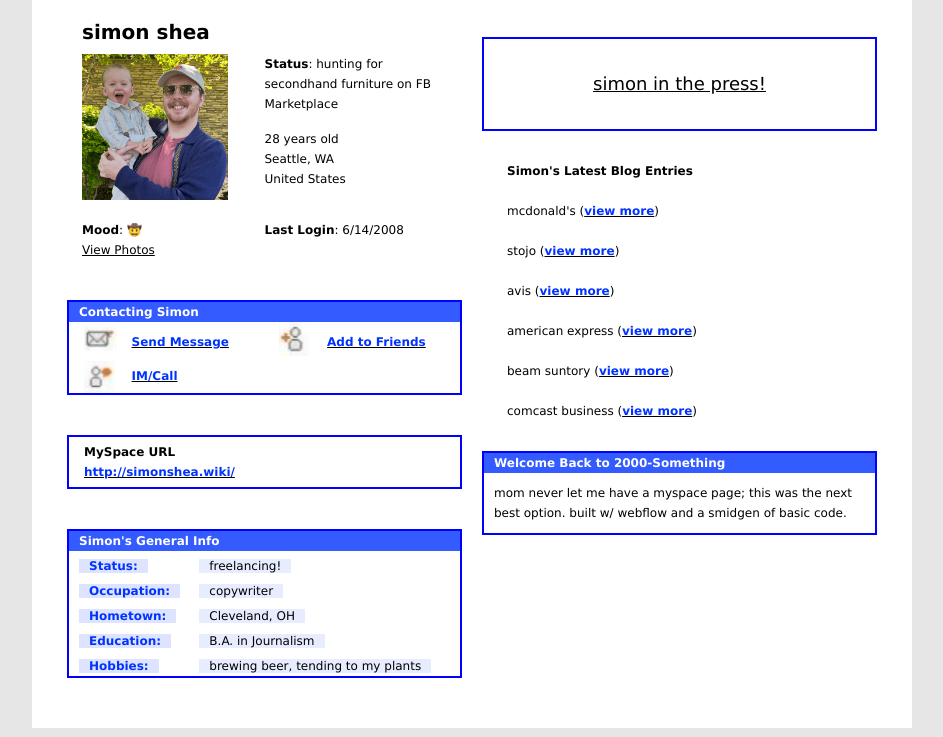
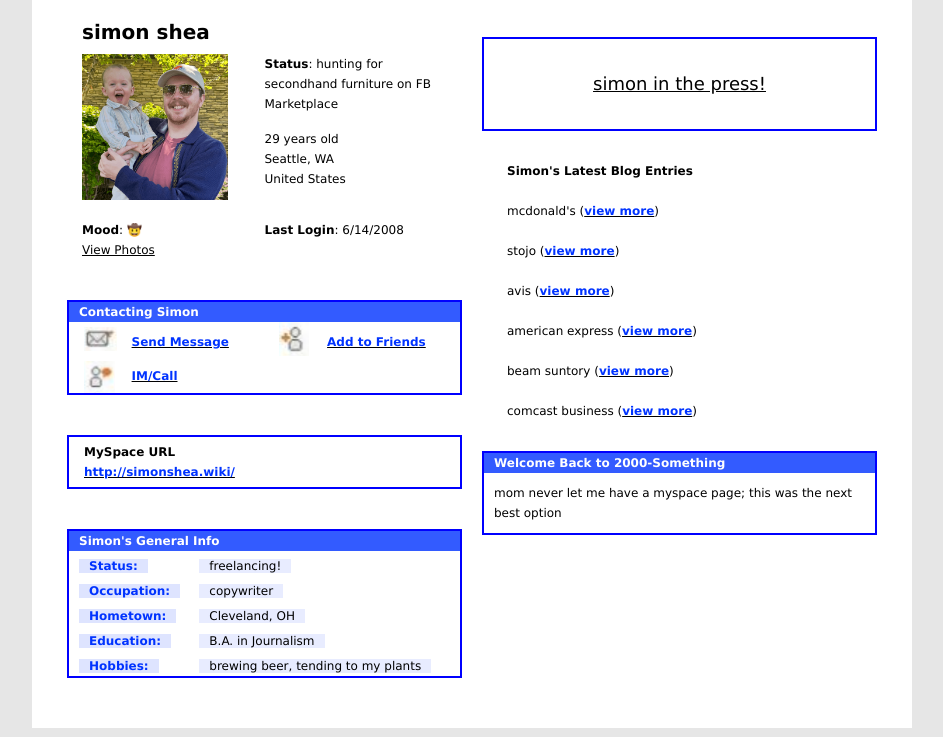
Before and after one commit to siiiiiiimon/simonportfolio, a plain HTML site: page index.html in a window 1280 px wide. Shown: the part 63-800 px from the top of the page, without its empty margins (168-1111 px from the left). Drawn offline with nearby package versions, Linux system fonts and the light colour scheme; a script that the page names is missing.

Commit message:
Update index.html

```diff
--- a/index.html
+++ b/index.html
@@ -85,7 +85,7 @@
           <div class="w-col w-col-6"><img src="images/simon_harrison.png" sizes="(max-width: 479px) 96vw, (max-width: 767px) 97vw, (max-width: 7158px) 24vw, 1718px" srcset="images/simon_harrison-p-500.png 500w, images/simon_harrison-p-800.png 800w, images/simon_harrison-p-1080.png 1080w, images/simon_harrison-p-1600.png 1600w, images/simon_harrison.png 1718w" alt="" class="image"></div>
           <div class="w-col w-col-6">
             <div class="text-block-status"><strong>Status</strong>: hunting for secondhand furniture on FB Marketplace<br></div>
-            <div class="text-block-info">28 years old<br>Seattle, WA<br>United States<br></div>
+            <div class="text-block-info">29 years old<br>Seattle, WA<br>United States<br></div>
           </div>
         </div>
       </div>
@@ -191,7 +191,7 @@
       </div>
       <div class="welcome-back-text">
         <div class="text-block"><strong>Welcome Back to 2000-Something</strong></div>
-        <div class="welcome-back-text-block">mom never let me have a myspace page; this was the next best option. built w/ webflow and a smidgen of basic code.<br></div>
+        <div class="welcome-back-text-block">mom never let me have a myspace page; this was the next best option<br></div>
       </div>
     </div>
   </div>
```
